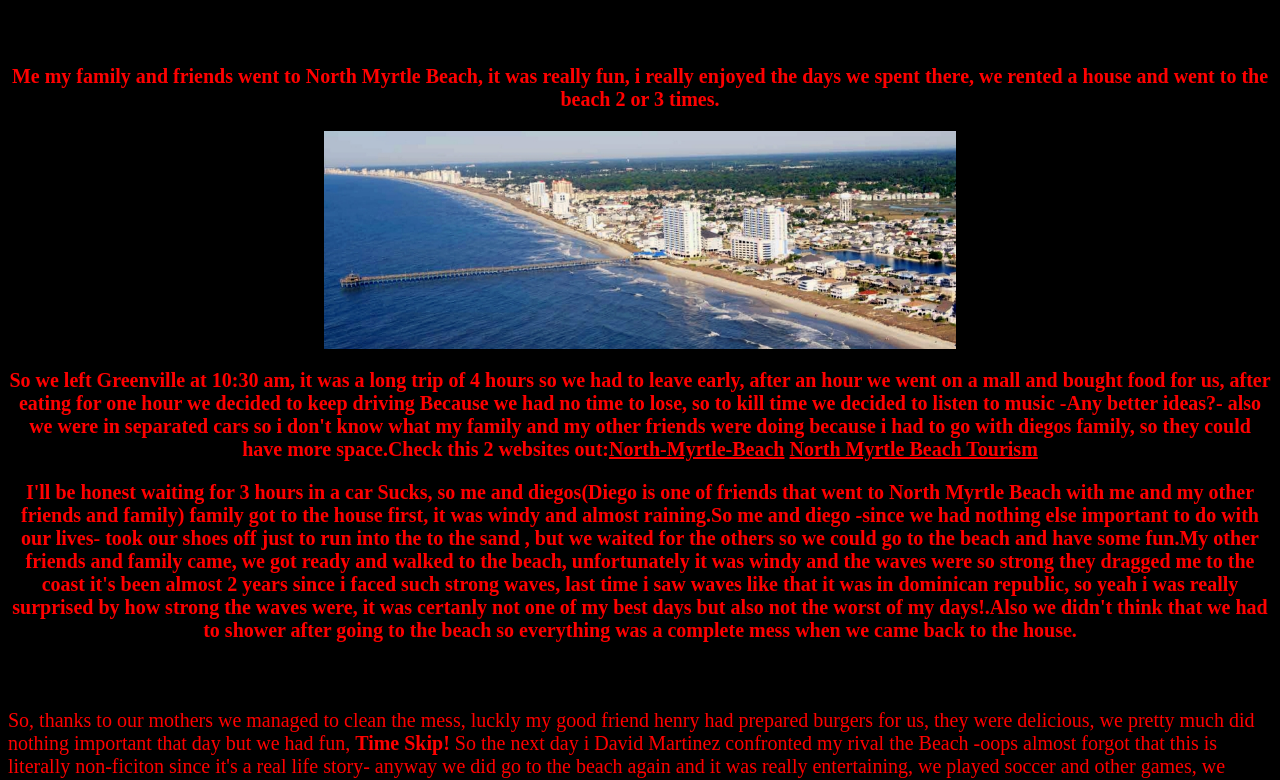
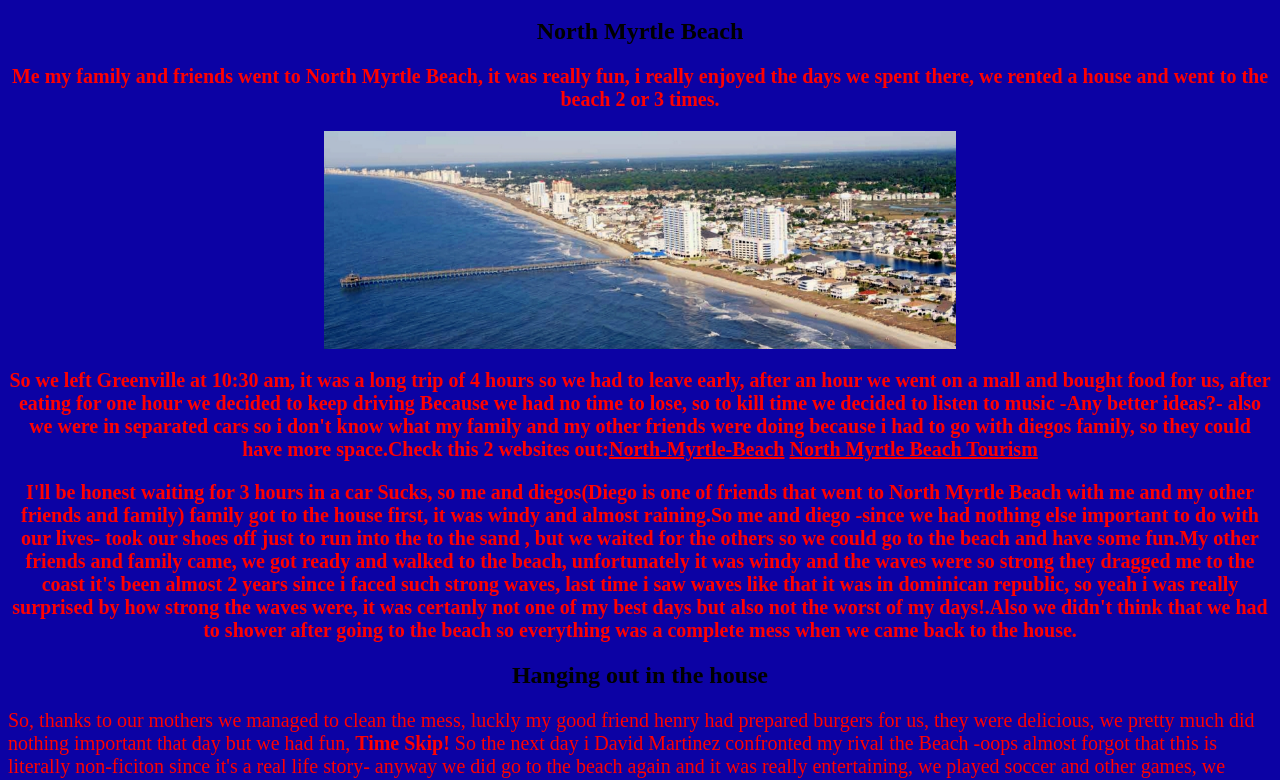
Before and after one commit to DavidMartinez14/My-Summer-Vacation-In-Myrtle-Beach, a plain HTML site: page index.html in a window 1280 px wide. Shown: the part 107-887 px from the top of the page. Drawn offline with Linux system fonts and the light colour scheme.

Commit message:
Update main.css

```diff
--- a/main.css
+++ b/main.css
@@ -1,5 +1,5 @@
 body {
-    background-color: #000000;
+    background-color: #0C02A4;
     a:link {color: #FF0000}
 }
 h1 {
```
